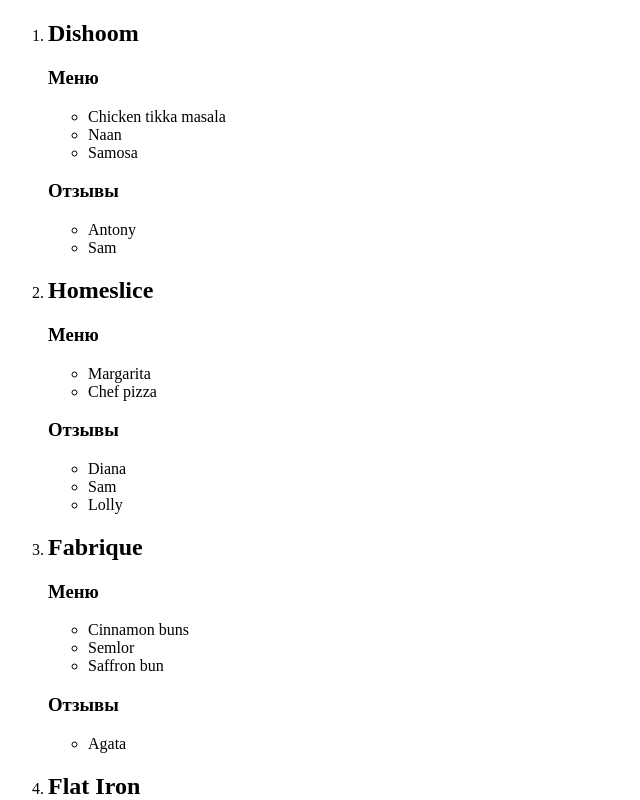
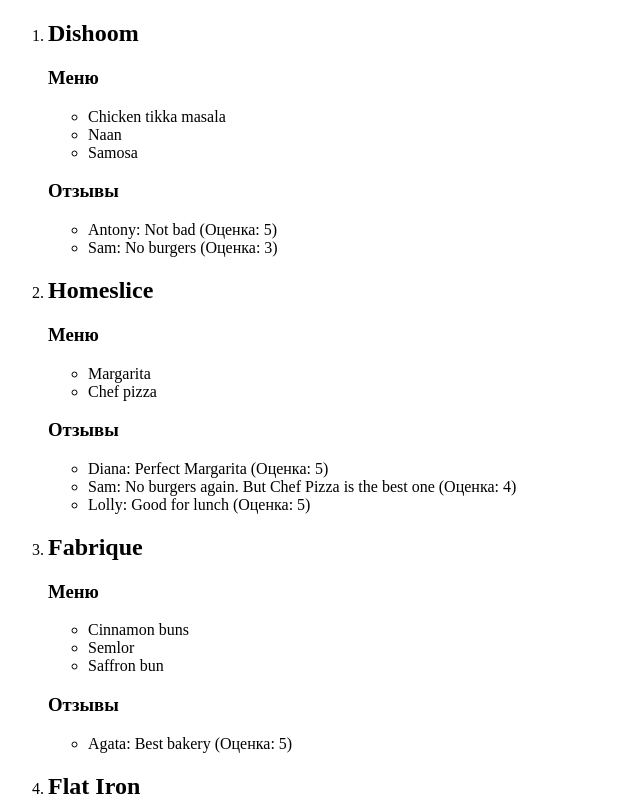
Before and after one commit to el-brouk/React-course, a React (Vite) app: page / in a window 1280 px wide. Shown: the top 800 px of the page, without its empty margins (0-640 px from the left). Built offline with nearby package versions, Linux system fonts and the light colour scheme.

Commit message:
hw-2 bugfix

```diff
--- a/src/components/app.tsx
+++ b/src/components/app.tsx
@@ -1,26 +1,12 @@
-import { restaurants, type MenuItem, type Restaurant, type Review } from '../constants/mock';
-import { TitleH3 } from './base/titleH3';
+import { restaurants, type Restaurant } from '../constants/mock';
+import { RestaurantItem } from './restaurant';
 
 export const App = () => {
   return (
     <ol>
       {restaurants.map((item: Restaurant) => (
         <li key={item.name}>
-          <h2>{item.name}</h2>
-
-          <TitleH3 title="Меню" />
-          <ul>
-            {item.menu.map((item: MenuItem) => (
-              <li key={item.name}>{item.name}</li>
-            ))}
-          </ul>
-
-          <TitleH3 title="Отзывы" />
-          <ul>
-            {item.reviews.map((item: Review) => (
-              <li key={item.user}>{item.user}</li>
-            ))}
-          </ul>
+          <RestaurantItem item={item} />
         </li>
       ))}
     </ol>
--- /dev/null
+++ b/src/components/base/title.tsx
@@ -0,0 +1,3 @@
+export const Title = ({ title }: { title: string }) => {
+  return <h3>{title}</h3>;
+};
--- a/src/components/base/titleH3.tsx
+++ /dev/null
@@ -1,3 +0,0 @@
-export const TitleH3 = ({ title }: { title: string }) => {
-  return <h3>{title}</h3>;
-};
--- /dev/null
+++ b/src/components/restaurant.tsx
@@ -0,0 +1,28 @@
+import { type MenuItem, type Restaurant, type Review } from '../constants/mock';
+import { Title } from './base/title';
+
+export const RestaurantItem = ({ item }: { item: Restaurant }) => {
+  return (
+    <div>
+      <h2>{item.name}</h2>
+
+      <Title title="Меню" />
+      <ul>
+        {item.menu.map((dish: MenuItem) => (
+          <li key={dish.name}>{dish.name}</li>
+        ))}
+      </ul>
+
+      <Title title="Отзывы" />
+      <ul>
+        {item.reviews.map((review: Review) => (
+          <li key={review.user}>
+            <span>{review.user}</span>
+            <span>: {review.text}</span>
+            <span> (Оценка: {review.rating})</span>
+          </li>
+        ))}
+      </ul>
+    </div>
+  );
+};
```
